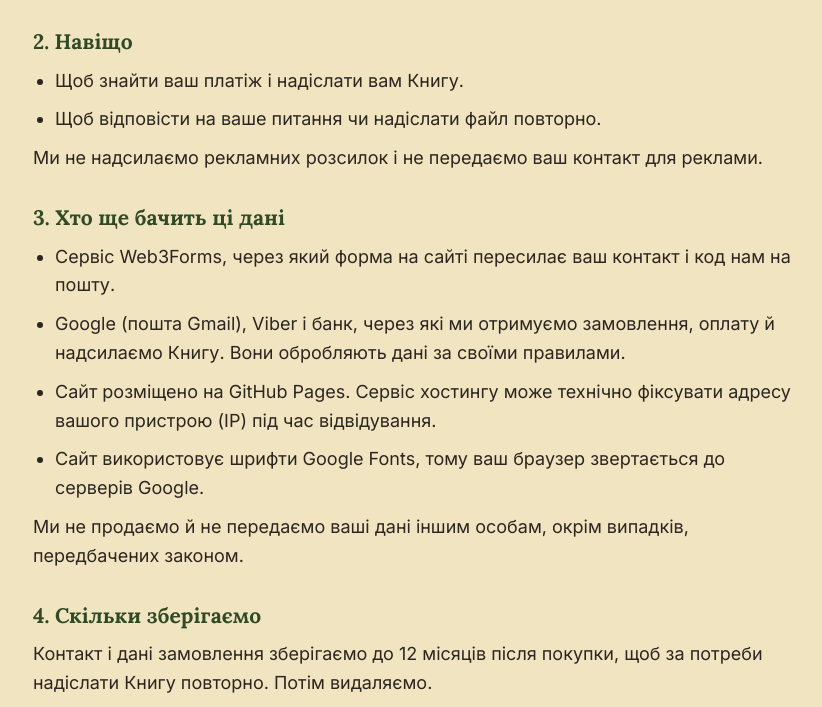
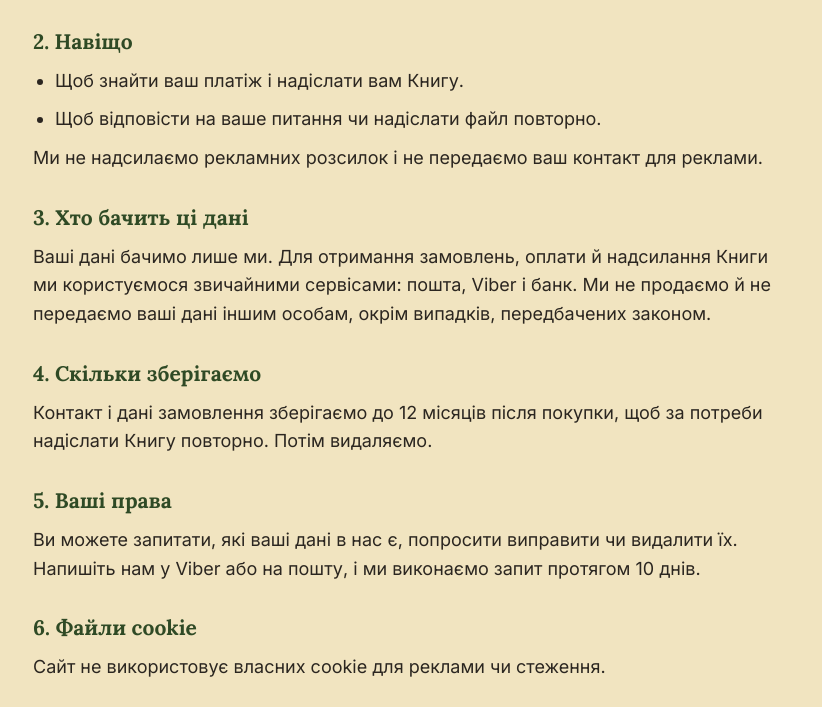
Before and after one commit to stepanovych-porady/stepanovych-porady.github.io, a plain HTML site: page privacy.html in a window 1280 px wide. Shown: the part 524-1231 px from the top of the page, without its empty margins (227-1049 px from the left). Drawn offline with Linux system fonts and the light colour scheme.

Commit message:
Add files via upload

```diff
--- a/privacy.html
+++ b/privacy.html
@@ -30,14 +30,8 @@ p,li{margin:0 0 10px} ul{padding-left:22px;margin:0 0 10px}
 <li>Щоб відповісти на ваше питання чи надіслати файл повторно.</li>
 </ul>
 <p>Ми не надсилаємо рекламних розсилок і не передаємо ваш контакт для реклами.</p>
-<h2>3. Хто ще бачить ці дані</h2>
-<ul>
-<li>Сервіс Web3Forms, через який форма на сайті пересилає ваш контакт і код нам на пошту.</li>
-<li>Google (пошта Gmail), Viber і банк, через які ми отримуємо замовлення, оплату й надсилаємо Книгу. Вони обробляють дані за своїми правилами.</li>
-<li>Сайт розміщено на GitHub Pages. Сервіс хостингу може технічно фіксувати адресу вашого пристрою (IP) під час відвідування.</li>
-<li>Сайт використовує шрифти Google Fonts, тому ваш браузер звертається до серверів Google.</li>
-</ul>
-<p>Ми не продаємо й не передаємо ваші дані іншим особам, окрім випадків, передбачених законом.</p>
+<h2>3. Хто бачить ці дані</h2>
+<p>Ваші дані бачимо лише ми. Для отримання замовлень, оплати й надсилання Книги ми користуємося звичайними сервісами: пошта, Viber і банк. Ми не продаємо й не передаємо ваші дані іншим особам, окрім випадків, передбачених законом.</p>
 <h2>4. Скільки зберігаємо</h2>
 <p>Контакт і дані замовлення зберігаємо до 12 місяців після покупки, щоб за потреби надіслати Книгу повторно. Потім видаляємо.</p>
 <h2>5. Ваші права</h2>
```
